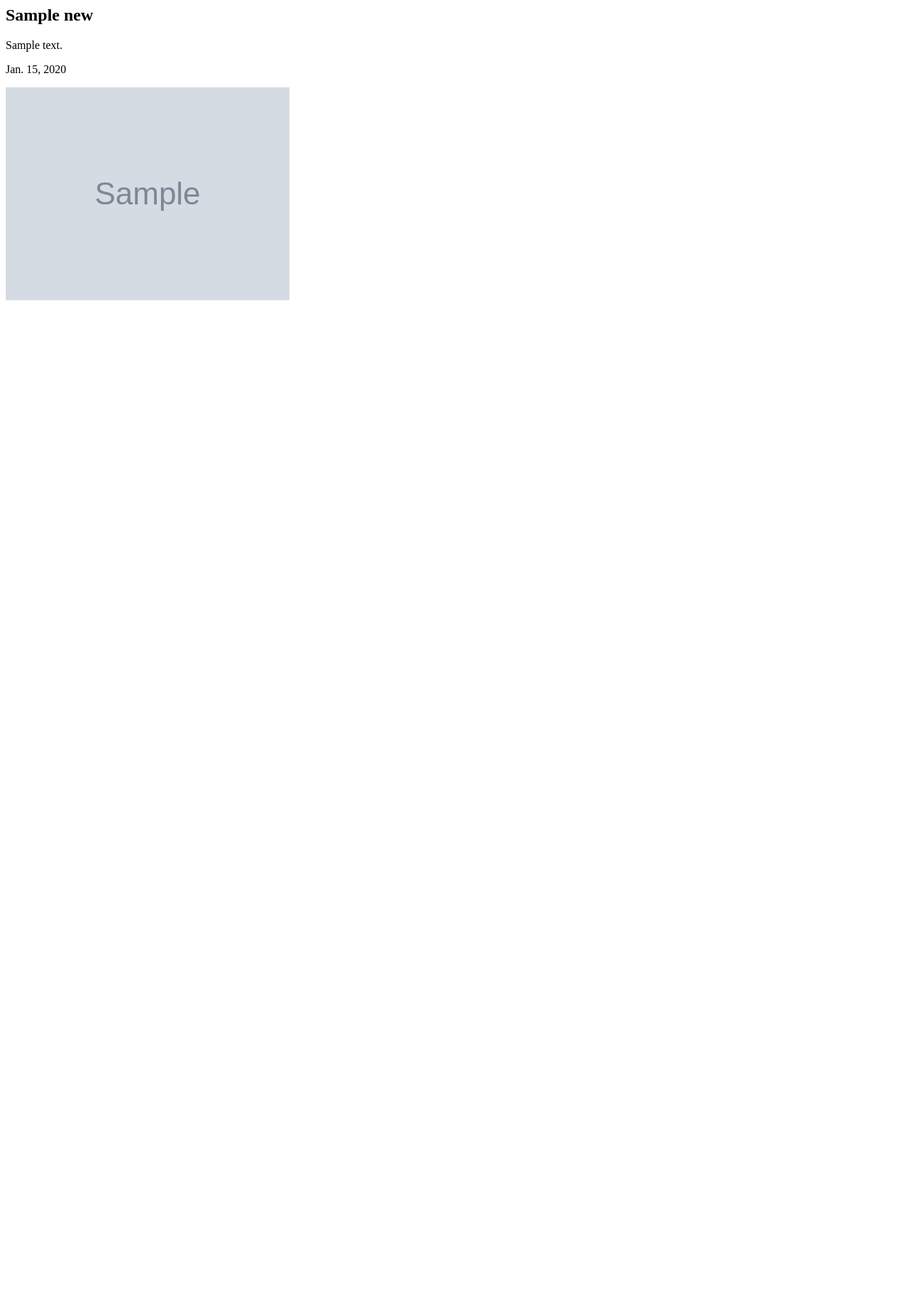
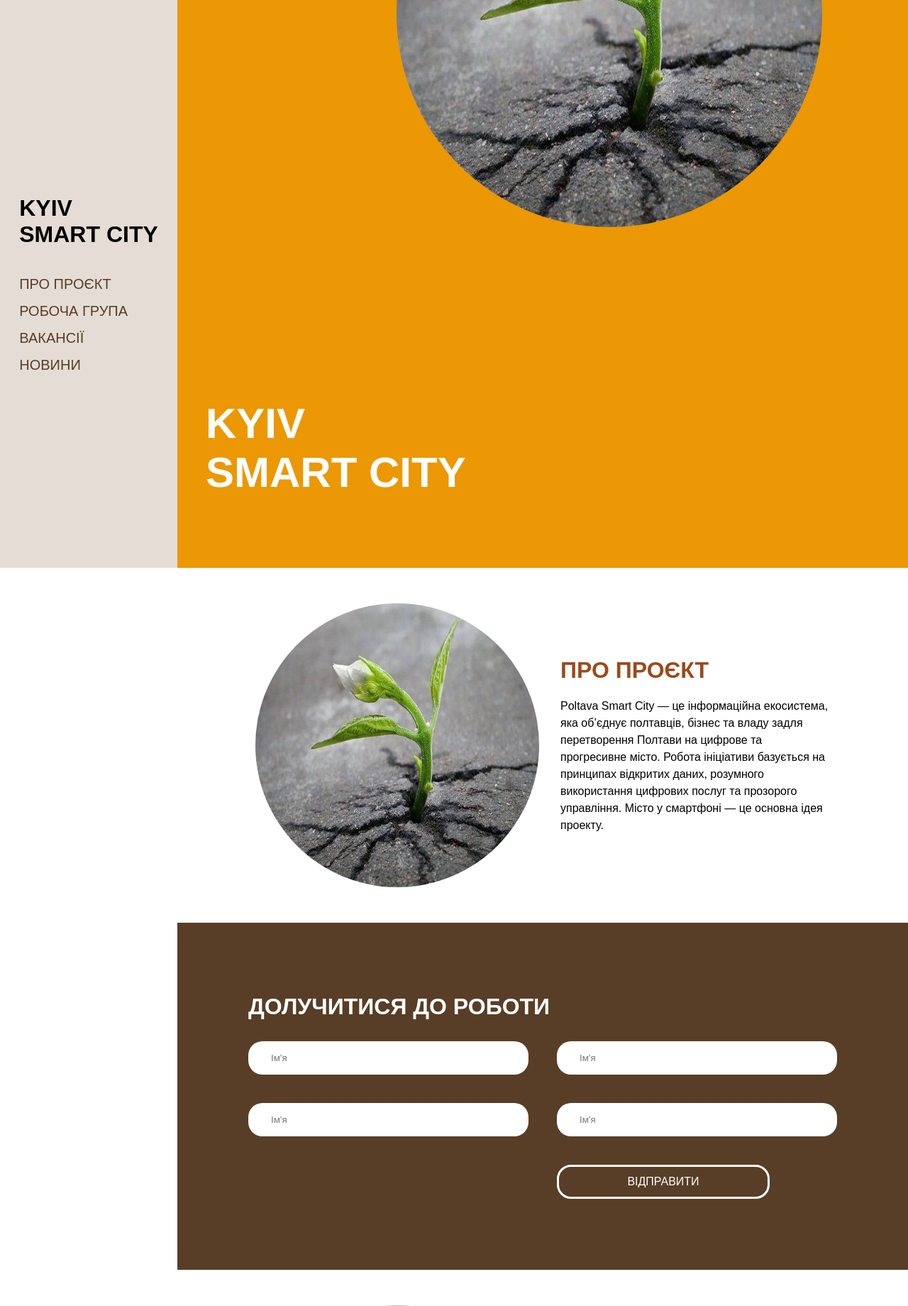
Before and after one commit to futurezayka/smartcity, a Django app: page / in a window 1280 px wide. Shown: the top 1840 px of the page at 71% size. Before the commit the page ends 423 px from the top, so only its background shows below. Run offline with Django 5.2, Linux system fonts and the light colour scheme; tables that the repository leaves empty hold one stand-in row (values such as "Sample post"); grey boxes marked "Sample" are stand-in pictures.

Commit message:
vladick bulochka sladkaya

```diff
--- /dev/null
+++ b/style.css
@@ -0,0 +1,165 @@
+* {
+    margin: 0;
+    padding: 0;
+    box-sizing: border-box;
+}
+
+body {
+    font-family: Arial, sans-serif;
+}
+
+.sidebar {
+    width: 250px;
+    height: 100vh;
+    position: fixed;
+    top: 0;
+    left: 0;
+    background-color: #e5ddd5;
+    display: flex;
+    justify-content: center;
+    align-items: center;
+}
+
+.sidebar-title {
+    text-transform: uppercase;
+    font-size: 32px;
+    margin-bottom: 40px;
+}
+
+.sidebar-links {
+    list-style: none;
+    display: flex;
+    flex-direction: column;
+    gap: 15px;
+}
+
+.sidebar-links a {
+    text-decoration: none;
+    text-transform: uppercase;
+    font-size: 20px;
+    color: #583E26;
+}
+
+.main-content {
+    margin-left: 250px;
+}
+
+.hero-section {
+    height: 100vh;
+    background-color: #EC9704;
+    position: relative;
+    padding: 100px 40px;
+    display: flex;
+    align-items: flex-end;
+}
+
+.hero-title {
+    text-transform: uppercase;
+    font-weight: 700;
+    font-size: 60px;
+    color: #fff;
+}
+
+.hero-img {
+    border-radius: 50%;
+    width: 600px;
+    height: 600px;
+    position: absolute;
+    top: -35%;
+    left: 30%;
+}
+
+.about-section {
+    height: 500px;
+    padding: 40px;
+    display: flex;
+    justify-content: center;
+    align-items: center;
+    gap: 30px;
+}
+
+.about-title {
+    font-size: 32px;
+    text-transform: uppercase;
+    font-weight: 700;
+    margin-bottom: 20px;
+    color: #9C4A1A;
+}
+
+.about-img {
+    width: 400px;
+    height: 400px;
+    border-radius: 50%;
+}
+
+.about-text-box {
+  width: 40%;
+}
+
+.about-text {
+    line-height: 1.5;
+}
+
+.resume-section {
+    padding: 100px;
+    background-color: #583E26;
+}
+
+.resume-title {
+    color: #fff;
+    font-size: 32px;
+    text-transform: uppercase;
+    margin-bottom: 30px;
+}
+
+.resume-form {
+    display: grid;
+    grid-template-columns: 1fr 1fr;
+    column-gap: 40px;
+    row-gap: 40px;
+}
+
+.resume-form input {
+    padding: 16px 32px;
+    border-radius: 20px;
+    border: none;
+}
+
+.resume-form button {
+    color: #fff;
+    padding: 12px 24px;
+    border-radius: 20px;
+    border: 3px solid #fff;
+    background: none;
+    width: 300px;
+    grid-column: 2;
+    text-transform: uppercase;
+    font-size: 16px;
+}
+
+.vacancy-section {
+  padding: 100px;
+    background-color: #f5f1ee;
+}
+
+.vacancy-header {
+    display: flex;
+    justify-content: space-between;
+    margin-bottom: 30px;
+}
+
+.vacancy-title {
+    color: #583E26;
+    font-size: 32px;
+    text-transform: uppercase;
+}
+
+.apply-btn {
+    color: #fff;
+    padding: 12px 24px;
+    border-radius: 20px;
+    border: none;
+    background-color: #EC9704;
+    text-transform: uppercase;
+    font-size: 16px;
+}
--- a/templates/index.html
+++ b/templates/index.html
@@ -1,10 +1,88 @@
-{% load static %}
+
+<html lang="en">
+
+<head>
+    <meta charset="UTF-8">
+    <title>Лендинг с фиксированным сайдбаром</title>
+
+    <link rel="stylesheet" type="text/css" href="../style.css">
+</head>
+
+<body>
+<div class="box">
+    <div class="sidebar">
+        <div class="sidebar-content">
+            <h2 class="sidebar-title">Kyiv <br>
+                <span>smart city</span></h2>
+            <ul class="sidebar-links">
+                <a href="#">про проєкт</a>
+                <a href="#">робоча група</a>
+                <a href="#">вакансії</a>
+                <a href="#">новини</a>
+            </ul>
+        </div>
+    </div>
+    <main class="main-content">
+       <section class="hero-section">
+             <h2 class="hero-title">Kyiv <br>
+                 <span>smart city</span></h2>
+             <img class="hero-img" src="../photo_5458760346836784154_x.jpg">
+       </section>
+        <section class="about-section">
+            <img class="about-img" src="../photo_5458760346836784154_x.jpg">
+            <div class="about-text-box">
+                <h2 class="about-title">про проєкт</h2>
+                <p class="about-text">Poltava Smart City — це інформаційна екосистема, яка об’єднує полтавців, бізнес та владу задля перетворення
+                    Полтави на цифрове та прогресивне місто. Робота ініціативи базується на принципах відкритих даних,
+                    розумного використання цифрових послуг та прозорого управління. Місто у смартфоні — це основна ідея проекту.</p>
+            </div>
+        </section>
+        <section class="resume-section">
+            <h3 class="resume-title">долучитися до роботи</h3>
+            <form class="resume-form">
+                <input placeholder="Ім'я">
+                <input placeholder="Ім'я">
+                <input placeholder="Ім'я">
+                <input placeholder="Ім'я">
+                <button type="submit">Відправити</button>
+            </form>
+        </section>
+        <section class="about-section">
+            <img class="about-img" src="../photo_5458760346836784154_x.jpg">
+            <div class="about-text-box">
+                <h2 class="about-title">про проєкт</h2>
+                <p class="about-text">Poltava Smart City — це інформаційна екосистема, яка об’єднує полтавців, бізнес та владу задля перетворення
+                    Полтави на цифрове та прогресивне місто. Робота ініціативи базується на принципах відкритих даних,
+                    розумного використання цифрових послуг та прозорого управління. Місто у смартфоні — це основна ідея проекту.</p>
+            </div>
+        </section>
+        <section class="vacancy-section">
+      <div class="vacancy-header">
+          <h3 class="vacancy-title">Вакансії</h3>
+          <button class="apply-btn">Подати заявку</button>
+      </div>
+            <div class="vacancy-cards">
+                {% for vacancy in vacancies %}
+                <div>
+                    <h2>{{ vacancy.title }}</h2>
+                    <p>{{ vacancy.content }}</p>
+
+                    <img src="{{ vacancy.image.url }} " alt="">
+                </div>
+                {% endfor %}
+            </div>
+        </section>
+    </main>
+</div>
 
 {% for new in news %}
 <div>
     <h2>{{ new.title }}</h2>
     <p>{{ new.content }}</p>
     <p>{{ new.date }}</p>
+
     <img src="{{ new.image.url }} " alt="">
 </div>
 {% endfor %}
+</body>
+</html>
```
Also changed, not shown: photo_5458760346836784154_x.jpg (added). Lines whose indentation alone changed are shown as unchanged.
